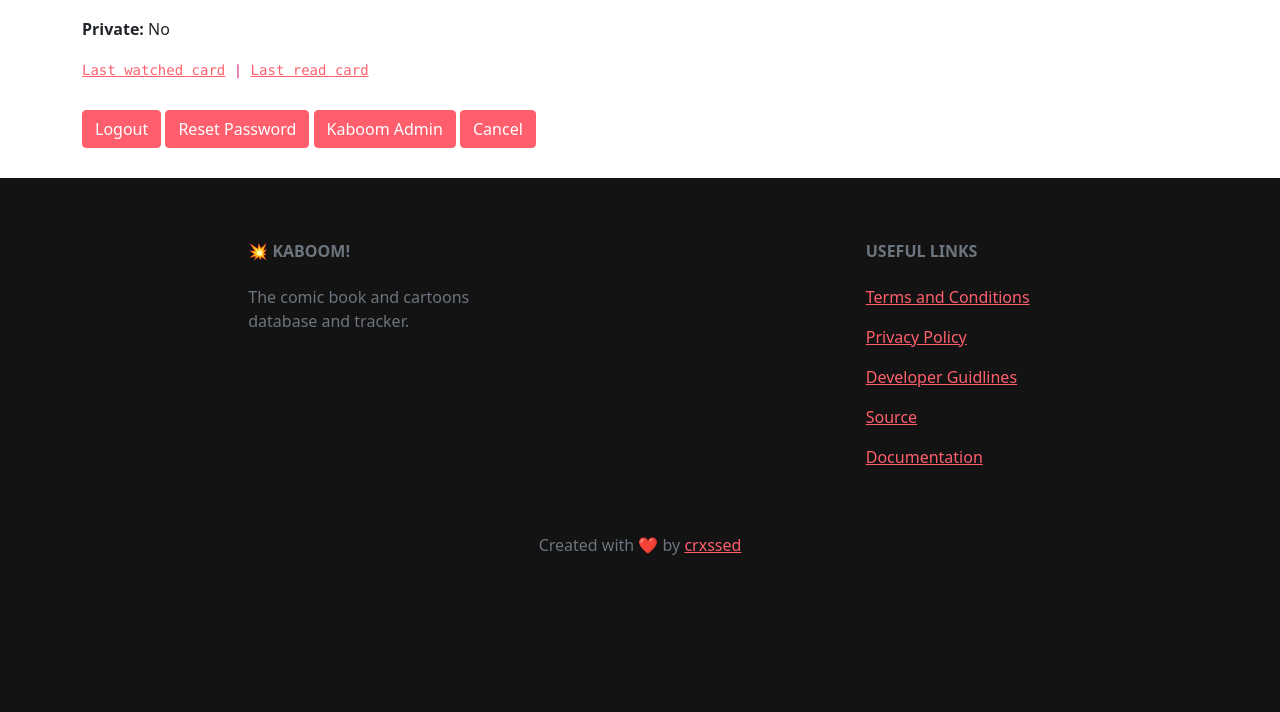
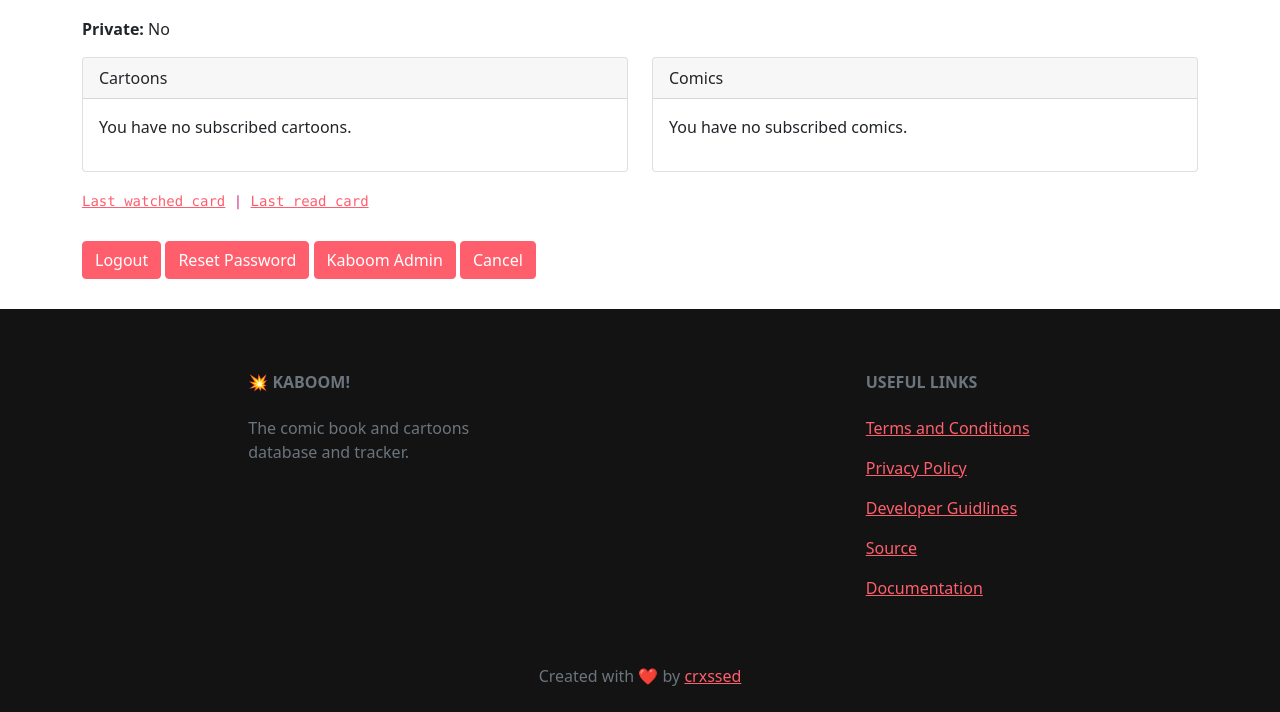
Before and after one commit to kaboom-db/kaboom-legacy, a Django app: template website/templates/website/profile.html in a window 1280 px wide. Shown: the part 368-1080 px from the top of the page. Before the commit the page ends 923 px from the top, so only its background shows below. Run offline with Django 3.2, Linux system fonts and the light colour scheme; the template is opened without the code that fills it: values that come from a table or form of the project are taken from there, others are empty; the visitor is signed in with stand-in values (Sample User, id 1); data comes from the database, SQL or seed files in the repository.

Commit message:
add cartoon/comic list to profile

```diff
--- a/website/templates/website/profile.html
+++ b/website/templates/website/profile.html
@@ -24,22 +24,64 @@
         {% else %}
         <p><b>Private: </b>Yes</p>
         {% endif %}
+        <div class="row">
+            <div class="col-sm-6">
+                <div class="card mb-3" style="max-width: auto; height: auto;">
+                    <div class="card-header">Cartoons</div>
+                    <div class="card-body text-dark">
+                        {% if user_comics %}
+                        <ul>
+                            {% for cartoon in user_cartoons %}
+                            <li><a href="/v1/cartoons/series/{{ cartoon.series.id }}">{{ cartoon.series.name }}</a></li>
+                            {% endfor %}
+                        </ul>
+                        {% else %}
+                        <p>You have no subscribed cartoons.</p>
+                        {% endif %}
+                    </div>
+                </div>
+            </div>
+            <div class="col-sm-6">
+                <div class="card mb-3" style="max-width: auto; height: auto;">
+                    <div class="card-header">Comics</div>
+                    <div class="card-body text-dark">
+                        {% if user_comics %}
+                        <ul>
+                            {% for comic in user_comics %}
+                            <li><a href="/v1/comics/series/{{ comic.series.id }}">{{ comic.series.series_name }}</a></li>
+                            {% endfor %}
+                        </ul>
+                        {% else %}
+                        <p>You have no subscribed comics.</p>
+                        {% endif %}
+                    </div>
+                </div>
+            </div>
+        </div>
         <div>
             <code><a data-bs-toggle="collapse" href="#collapseWatched" role="button" aria-expanded="false" aria-controls="collapseWatched">Last watched card</a> | <a data-bs-toggle="collapse" href="#collapseRead" role="button" aria-expanded="false" aria-controls="collapseRead">Last read card</a></code>
             <div class="collapse" id="collapseWatched">
                 <div class="card card-body">
+                    {% if not user_data.private %}
                     <img src="{% url 'watched' user.username %}" alt="Watched card" height="500px" width="auto">
                     <br>
-                    <p>If you want to use this card in your website/blog, add this code:</p>
+                    <p>If you want to use this widget in your website/blog, add this code:</p>
                     <pre>&lt;img src="https://kaboomdb.org{% url 'watched' user.username %}" alt="Watched card" /&gt;</pre>
+                    {% else %}
+                    <p>You cannot use Kaboom widgets as your account is private.</p>
+                    {% endif %}
                 </div>
             </div>
             <div class="collapse" id="collapseRead">
                 <div class="card card-body">
+                    {% if not user_data.private %}
                     <img src="{% url 'read' user.username %}" alt="Read card" height="500px" width="auto">
                     <br>
                     <p>If you want to use this card in your website/blog, add this code:</p>
                     <pre>&lt;img src="https://kaboomdb.org{% url 'read' user.username %}" alt="Read card" /&gt;</pre>
+                    {% else %}
+                    <p>You cannot use Kaboom widgets as your account is private.</p>
+                    {% endif %}
                 </div>
             </div>
         </div>
--- a/website/views.py
+++ b/website/views.py
@@ -2,7 +2,7 @@ from django.shortcuts import render
 from django.http import HttpResponse, HttpResponseRedirect
 from comics.models import Comic
 from cartoons.models import Cartoon
-from users.models import Thought, WatchedEpisode, ReadIssue, UserData
+from users.models import Thought, WatchedEpisode, ReadIssue, UserData, CartoonSubscription, ComicSubscription
 from django.contrib.auth.models import User
 from .forms import SignUpForm
 from django.urls import reverse_lazy
@@ -39,7 +39,9 @@ def profile(request):
     context = {}
     if not request.user.is_anonymous:
         user_data = UserData.objects.get(user=request.user)
-        context = { 'image': get_user_image(request.user.email), 'user_data': user_data }
+        user_cartoons = CartoonSubscription.objects.filter(user=request.user)
+        user_comics = ComicSubscription.objects.filter(user=request.user)
+        context = { 'image': get_user_image(request.user.email), 'user_data': user_data, 'user_cartoons': user_cartoons, 'user_comics': user_comics }
     return render(request, 'website/profile.html', context = context)
 
 def watched(request, username):
```
